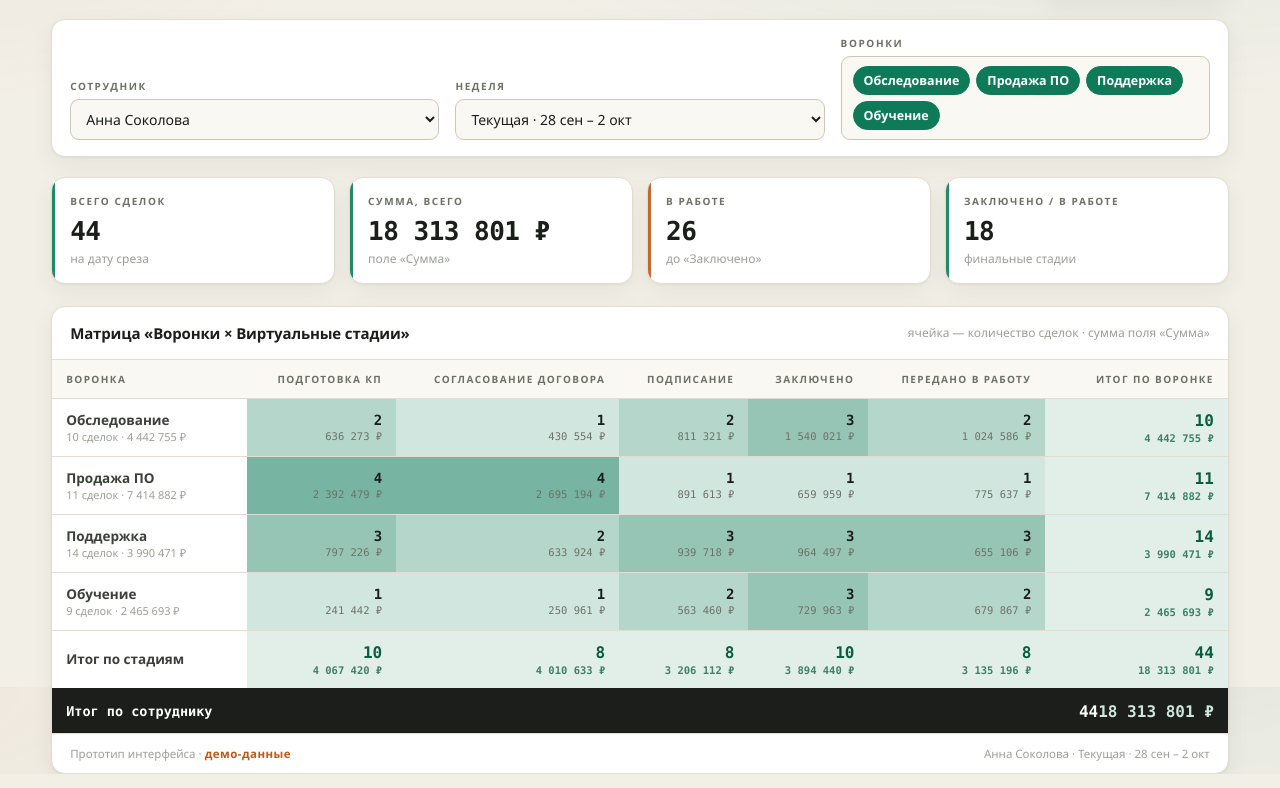
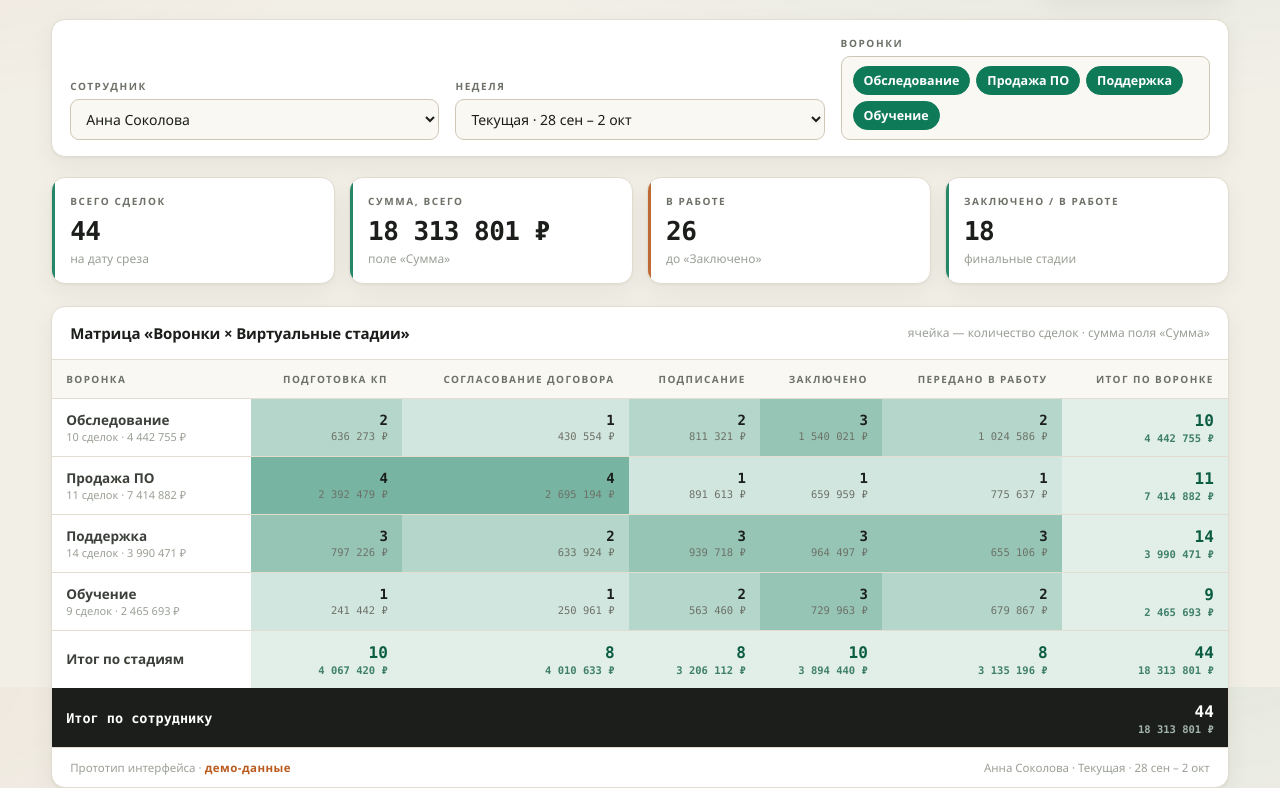
Before and after one commit to sergio-mamboo/wejet.github.io, a plain HTML site: page weekly-report-prototype.html in a window 1280 px wide. Shown: the part 113-901 px from the top of the page. Drawn offline with Linux system fonts and the light colour scheme.

Commit message:
Fix grand total formatting: weekly-report-prototype.html

```diff
--- a/weekly-report-prototype.html
+++ b/weekly-report-prototype.html
@@ -358,7 +358,7 @@
     rows+=`<tr><td class="rowhead">Итог по стадиям</td>${stageRow}<td class="total">${fmt(grandC)}<span class="sum">${fmtMoney(grandS)}</span></td></tr>`;
 
     // Общий итог по сотруднику
-    rows+=`<tr class="grand"><td class="rowhead">Итог по сотруднику</td>${STAGES.map(()=>`<td></td>`).join("")}<td>${fmt(grandC)}<span class="sum">${fmtMoney(grandS)}</span></td></tr>`;
+    rows+=`<tr class="grand"><td class="rowhead">Итог по сотруднику</td>${STAGES.map(()=>`<td></td>`).join("")}<td class="total">${fmt(grandC)}<span class="sum">${fmtMoney(grandS)}</span></td></tr>`;
 
     $tbody.innerHTML=rows;
     $foot.textContent=`${state.emp} · ${WEEKS.find(w=>w.id===state.week).label}`;
```
